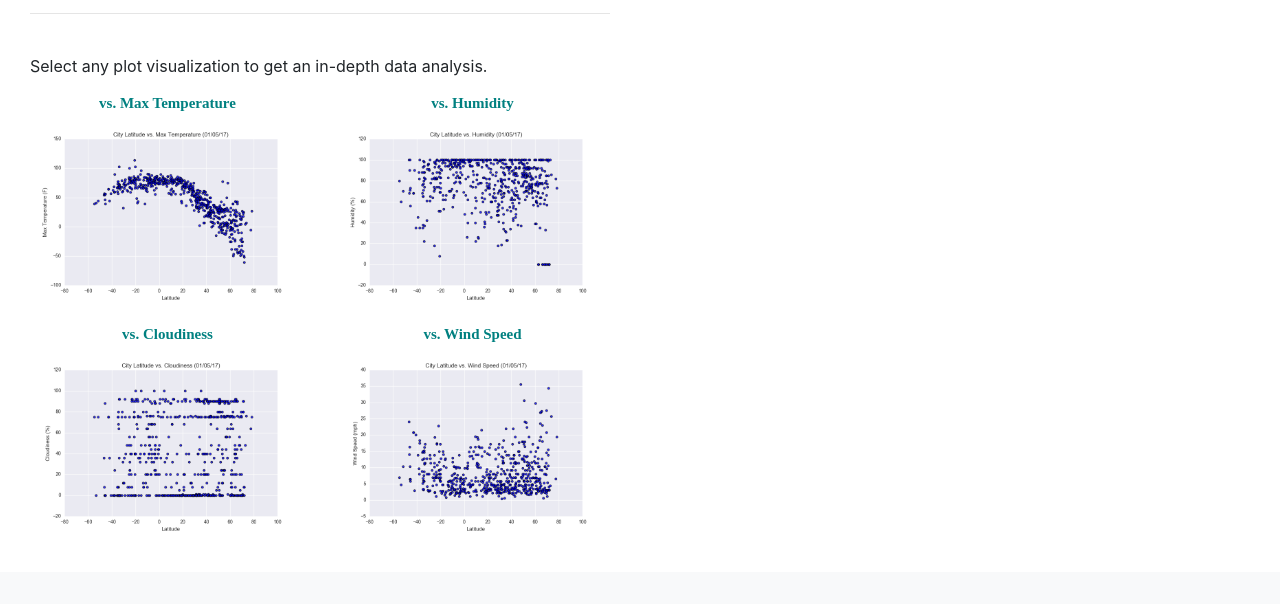
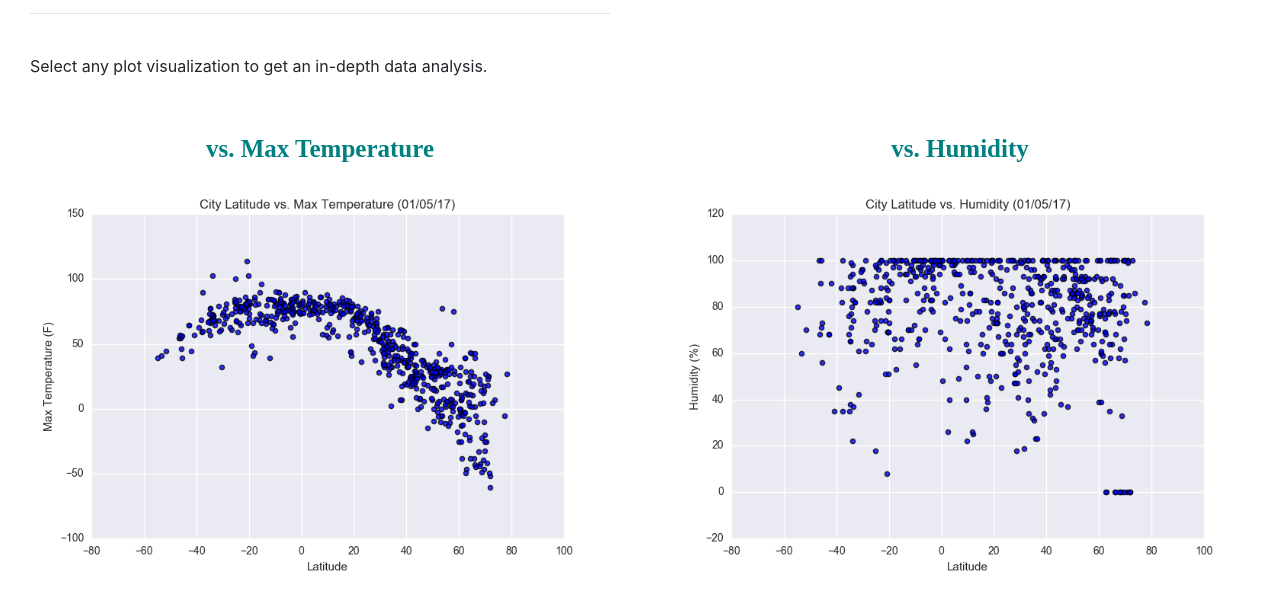
Before and after one commit to cieranmorris/Weather-Analysis-Web-Visualization, a plain HTML site: page comparison_page.html in a window 1280 px wide. Shown: the part 94-698 px from the top of the page. Drawn offline with nearby package versions, Linux system fonts and the light colour scheme.

Commit message:
final push

```diff
--- a/comparison_page.html
+++ b/comparison_page.html
@@ -69,7 +69,11 @@
                             <hr>
                             <br>
                             <p>Select any plot visualization to get an in-depth data analysis.</p>
-                            <div class = "body">
+                            <br>
+                        </div>
+                    </div>
+                </div>
+
 
 
                                 <div class = "row pb-3">
--- a/styles.css
+++ b/styles.css
@@ -70,7 +70,7 @@ h3 {
 
 h4 {
     font-family: "Times New Roman", sans-serif;
-    font-size: 15px;
+    font-size: 25px;
     font-weight: bold;
     text-align: center;
     color: teal
```
